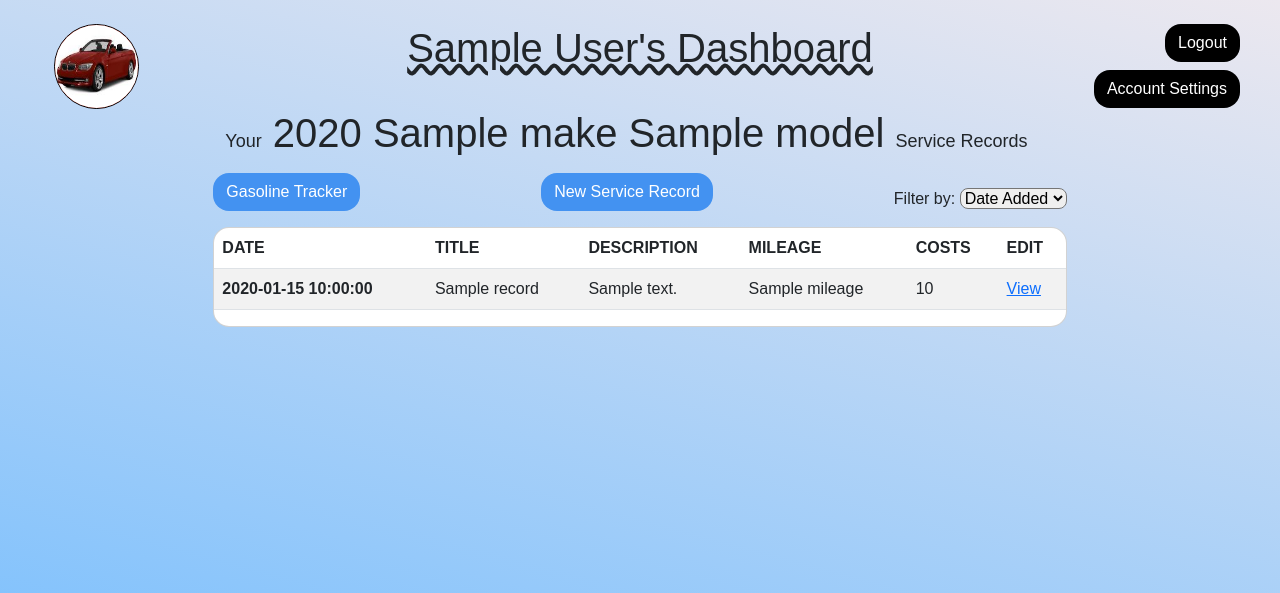
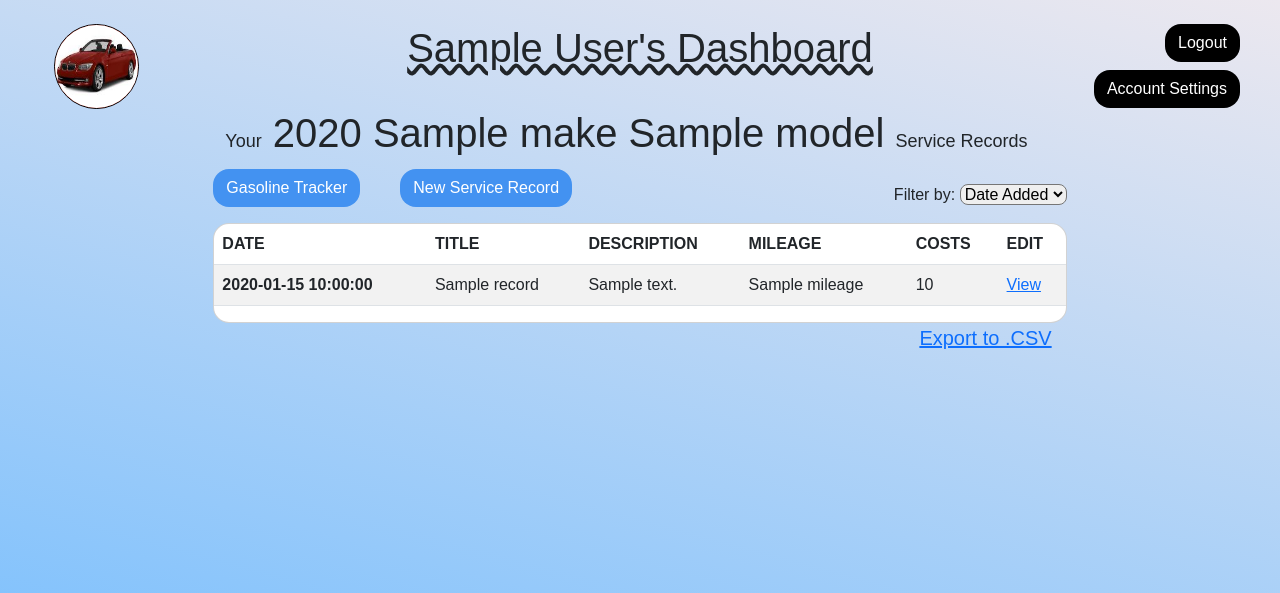
Before and after one commit to davemann100/VehicleVault, a Flask app: template flask_app/templates/home.html in a window 1280 px wide. Shown: the top 593 px of the page. Run offline with Flask 3, Linux system fonts and the light colour scheme; the visitor is signed in with stand-in values (Sample User, id 1); tables that the repository leaves empty or names only in its code hold one stand-in row (values such as "Sample post"); the template is opened without the code that fills it: most values are stand-ins (such as "Sample title", 1, 10 or a date in 2020); some web fonts are replaced.

Commit message:
clean up

```diff
--- a/flask_app/controllers/users_controller.py
+++ b/flask_app/controllers/users_controller.py
@@ -31,8 +31,6 @@ def show_home():
 
     all_records = Vehicle_Record.get_user_records()
     one_vehicle = Vehicle.get_one_vehicle( session[ "user_id" ] )
-    print(all_records)
-    print(one_vehicle)
     return render_template( "home.html", all_records=all_records, one_vehicle=one_vehicle)
 
 # --- LOGIN PAGE REGISTER (ACTION) ---
--- a/flask_app/models/vehicle_record_model.py
+++ b/flask_app/models/vehicle_record_model.py
@@ -21,7 +21,6 @@ class Vehicle_Record:
                 VALUES( %(date)s, %(title)s, %(description)s, %(mileage)s, %(price)s, %(user_id)s);
                 """
         result = connectToMySQL( DATABASE ).query_db( query, data )
-        print("---Vehicle Record Submitted---")
         return result
 
     # --- GRAB ALL RECORDS --
--- a/flask_app/static/home.css
+++ b/flask_app/static/home.css
@@ -3,12 +3,7 @@
     margin: 0;
     box-sizing: border-box;
 }
-/* Color Palate */
-/* --chefchaouen-blue BLUE: #4392f1ff;
---magnolia LIGHT GREY: #ece8efff;
---lavender-web: #e3ebffff;
---alice-blue LIGHT BLUE: #e7f0ffff;
---vermilion RED: #dc493aff; */
+
 html{
     height: 100%;
 }
@@ -48,6 +43,7 @@ body{
 .dash-btn:hover{
     background-color: #dc493aff;
     color: white;
+    text-shadow: 1px 1px black;
     box-shadow: 2px 2px black;
 }
 h1 span{
@@ -56,3 +52,24 @@ h1 span{
 .dash-content{
     margin: 0 auto;
 }
+.csv{
+    margin-right: 5px;
+    font-size: 20px;
+}
+.csv a{
+    margin-right: 15px;
+}
+.csv a:hover{
+    color: white;
+    text-shadow: 1px 1px black;
+    text-decoration: none;
+    font-style: italic;
+}
+
+
+/* Color Palate */
+/* --chefchaouen-blue BLUE: #4392f1ff;
+--magnolia LIGHT GREY: #ece8efff;
+--lavender-web: #e3ebffff;
+--alice-blue LIGHT BLUE: #e7f0ffff;
+--vermilion RED: #dc493aff; */
--- a/flask_app/static/main.css
+++ b/flask_app/static/main.css
@@ -3,12 +3,6 @@
     margin: 0;
     box-sizing: border-box;
 }
-/* Color Palate */
-/* --chefchaouen-blue BLUE: #4392f1ff;
---magnolia LIGHT GREY: #ece8efff;
---lavender-web: #e3ebffff;
---alice-blue LIGHT BLUE: #e7f0ffff;
---vermilion RED: #dc493aff; */
 html{
     height: 100%;
 }
--- a/flask_app/static/register_vehicle.css
+++ b/flask_app/static/register_vehicle.css
@@ -3,12 +3,6 @@
     margin: 0;
     box-sizing: border-box;
 }
-/* Color Palate */
-/* --chefchaouen-blue BLUE: #4392f1ff;
---magnolia LIGHT GREY: #ece8efff;
---lavender-web: #e3ebffff;
---alice-blue LIGHT BLUE: #e7f0ffff;
---vermilion RED: #dc493aff; */
 html{
     height: 100%;
 }
--- a/flask_app/static/service_record_new.css
+++ b/flask_app/static/service_record_new.css
@@ -3,12 +3,6 @@
     margin: 0;
     box-sizing: border-box;
 }
-/* Color Palate */
-/* --chefchaouen-blue BLUE: #4392f1ff;
---magnolia LIGHT GREY: #ece8efff;
---lavender-web: #e3ebffff;
---alice-blue LIGHT BLUE: #e7f0ffff;
---vermilion RED: #dc493aff; */
 html{
     height: 100%;
 }
--- a/flask_app/templates/home.html
+++ b/flask_app/templates/home.html
@@ -28,7 +28,7 @@
             </form>
             <!-- ACCOUNT SETTINGS BTN -->
             <form action="/home" method="GET">
-                <button type="submit" class="btn mt-2 rounded-4 header-btn" onclick="alert('*** Coming Soon ***')">
+                <button type="submit" class="btn mt-2 rounded-4 header-btn" onclick="alert('*** Account Settings Coming Soon ***')">
                     Account Settings
                 </button>
             </form>
@@ -37,19 +37,21 @@
     <div class="row mx-auto col-8">
         <h1><span>Your</span> {{one_vehicle.year_made}} {{one_vehicle.make}} {{one_vehicle.model}} <span>Service Records</span></h1>
     </div>
-    <div class="col-8 mb-3 d-flex justify-content-between align-items-end dash">
+    <div class="col-8 mt-1 mb-3 d-flex justify-content-between align-items-end dash">
+        <div class="d-flex flex-row">
             <!-- GAS TRACKER BTN -->
             <form action="/home" method="GET">
-            <button type="submit" class="btn mt-2 rounded-4 dash-btn" onclick="alert('*** Coming Soon ***')">
+                <button type="submit" class="btn rounded-4 dash-btn" onclick="alert('*** Gasoline Vault Coming Soon ***')">
                     Gasoline Tracker
                 </button>
             </form>
             <!-- NEW SERVICE RECORD BTN -->
             <form action="/service-record/new" method="GET">
-            <button type="submit" class="btn mt-2 rounded-4 dash-btn">
+                <button type="submit" class="btn rounded-4 dash-btn">
                     New Service Record
                 </button>
             </form>
+        </div>
         <div>
             <label for="filter">Filter by:</label>
             <select name="filter" class="rounded-3">
@@ -60,12 +62,9 @@
             </select>
         </div>
     </div>
-
-
-
     <div class="card col-8 rounded-4 dash-content">
         <table class="table w-100 table-striped table-hover">
-            <thead class="thead-dark">
+            <thead class="dash-thead">
               <tr>
                 <th scope="col">DATE</th>
                 <th scope="col">TITLE</th>
@@ -93,6 +92,8 @@
             </tbody>
         </table>
     </div>
-
+    <div class="col-8 mx-auto text-end csv">
+        <a href="" onclick="alert('*** Export Feature Coming Soon ***')">Export to .CSV</a>
+    </div>
 </body>
 </html>
```
Lines whose indentation alone changed are shown as unchanged.
